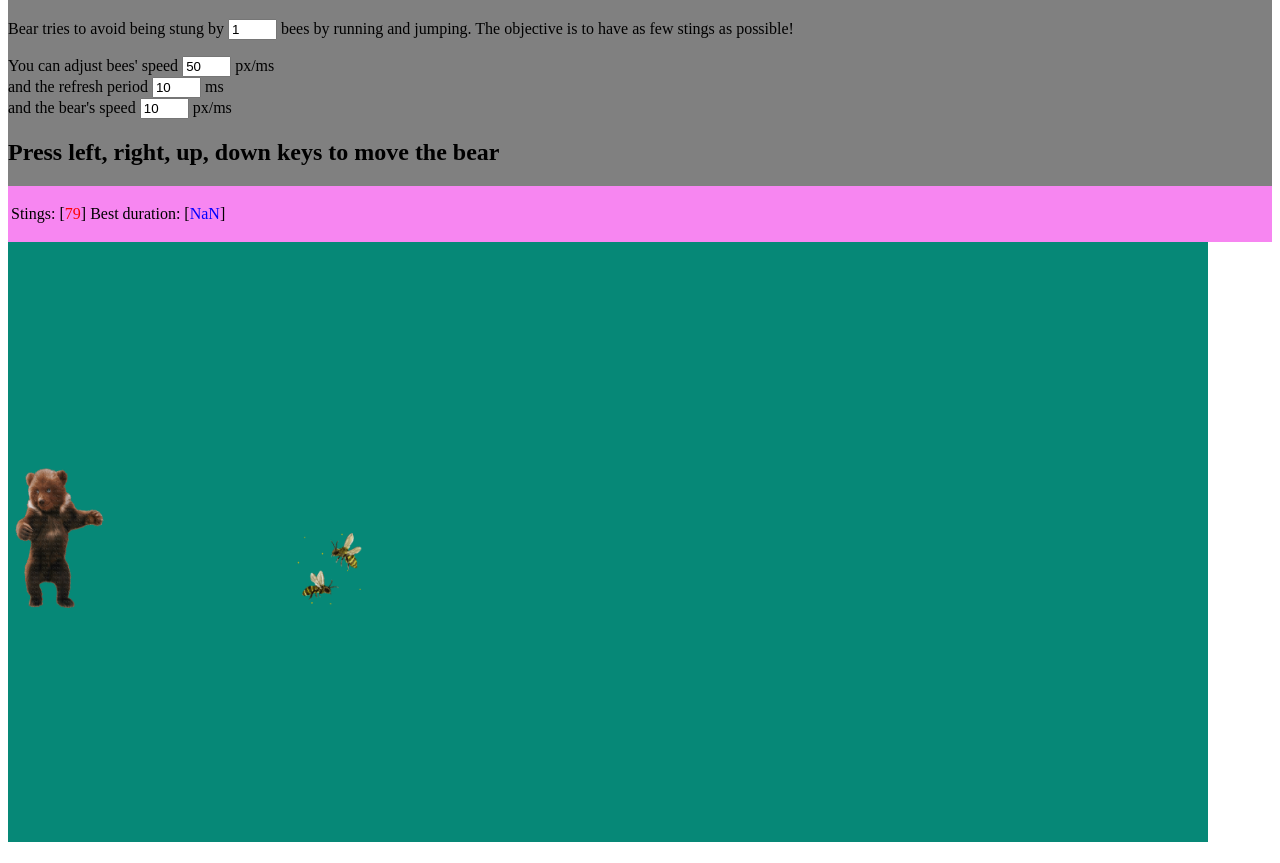
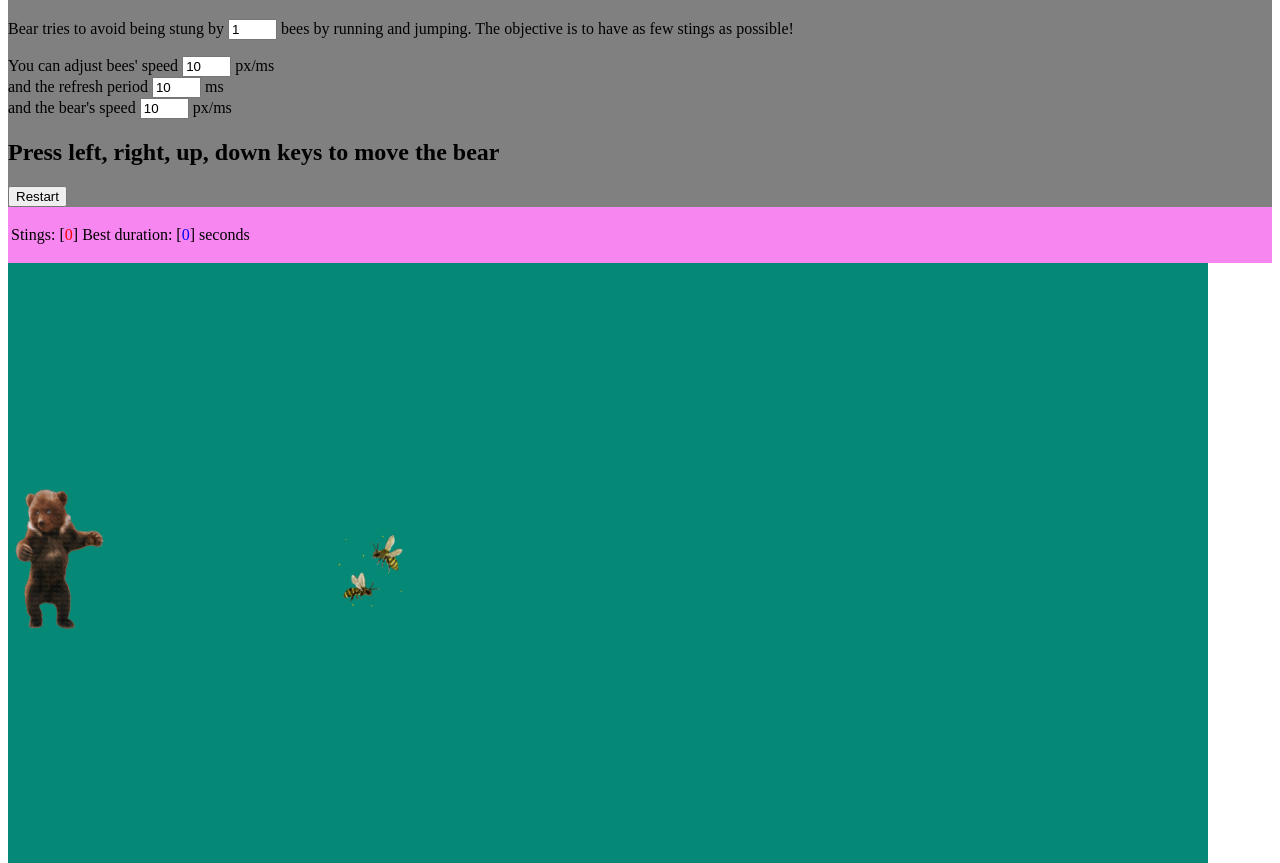
Before and after one commit to BenCoke12/wp-lab-2, a website: page index.html in a window 1280 px wide. Shown: the part 69-932 px from the top of the page. Before the commit the page ends 911 px from the top, so only its background shows below. Drawn offline with Linux system fonts and the light colour scheme.

Commit message:
a hot mess

```diff
--- a/game.js
+++ b/game.js
@@ -40,6 +40,29 @@ function Bear() {
 }
 
 function start() {
+  //clear page bees, stings, duration
+  try {
+    bees;
+    if (bees.length > 0) {
+      //console.log(bees.length);
+      for (let i = 0; i < bees.length; i++) {
+        console.log(bees[i].id);
+        bees[i].remove();
+        //console.log(bees[i].parentElement.nodeName);
+        //bees[i].parentNode.removeChild(bees[i]);
+        //console.log(i);
+        //let beeId = "bee" + i + 1;
+        //let zapper = document.getElementById(beeId);
+        //console.log(zapper.id);
+        //zapper.parentNode.removeChild(zapper);
+      }
+    }
+    console.log("true");
+  } catch (e) {
+    console.log("false");
+  }
+  hits.innerHTML = 0;
+  document.getElementById("duration").innerHTML = 0;
   //create bear
   bear = new Bear();
   //add an event listener to the keypress event
@@ -57,6 +80,10 @@ function start() {
 //Handle keyboard events
 //to move the bear
 function moveBear(e) {
+  //initialise timer
+  if (typeof lastStingTime === "undefined") {
+    lastStingTime = Date();
+  }
   //codes of the four keys
   const KEYUP = 38;
   const KEYDOWN = 40;
@@ -185,15 +212,15 @@ function moveBees() {
 function updateBees() {
   //update loop for game
   //move the bees randomly
-  moveBees();
   //use update period from form
   let period = Number(document.getElementById("periodTimer").value); //modify to control refesh period
   //check for 1000 stings
-  if (hits.innerHTML >= 100) {
+  if (hits.innerHTML >= 1000) {
     alert("Game Over!");
     clearTimeout(updateTimer);
   } else {
     //update the timer for the next move
+    moveBees();
     updateTimer = setTimeout("updateBees()", period);
   }
 }
@@ -206,10 +233,15 @@ function isHit(defender, offender) {
     hits.innerHTML = score; //display the new score
     //calculate longest duration
     let newStingTime = new Date();
-    let thisDuration = newStingTime - lastStingTime;
+    //not sure why this is necessary
+    let thisDuration =
+      (Date.parse(newStingTime) - Date.parse(lastStingTime)) / 1000;
+    //let thisDuration = newStingTime - lastStingTime;
     lastStingTime = newStingTime;
     let longestDuration = Number(duration.innerHTML);
+    //something stops bugs moving if longestDuration isNan?
     if (longestDuration === 0) {
+      //this condition seems covered by the else?
       longestDuration = thisDuration;
     } else {
       if (longestDuration < thisDuration) longestDuration = thisDuration;
@@ -221,19 +253,29 @@ function isHit(defender, offender) {
 function overlap(element1, element2) {
   //consider the two rectangles wrapping the two elements
   //rectangle of the first element
-  left1 = element1.htmlElement.offsetLeft;
-  top1 = element1.htmlElement.offsetTop;
-  right1 = element1.htmlElement.offsetLeft + element1.htmlElement.offsetWidth;
-  bottom1 = element1.htmlElement.offsetTop + element1.htmlElement.offsetHeight;
+  let left1 = element1.htmlElement.offsetLeft;
+  let top1 = element1.htmlElement.offsetTop;
+  let right1 =
+    element1.htmlElement.offsetLeft + element1.htmlElement.offsetWidth;
+  let bottom1 =
+    element1.htmlElement.offsetTop + element1.htmlElement.offsetHeight;
   //rectangle of the second element
-  left2 = element2.htmlElement.offsetLeft; //e2x
-  top2 = element2.htmlElement.offsetTop; //e2y
-  right2 = element2.htmlElement.offsetLeft + element2.htmlElement.offsetWidth;
-  bottom2 = element2.htmlElement.offsetTop + element2.htmlElement.offsetHeight;
+  let left2 = element2.htmlElement.offsetLeft; //e2x
+  let top2 = element2.htmlElement.offsetTop; //e2y
+  let right2 =
+    element2.htmlElement.offsetLeft + element2.htmlElement.offsetWidth;
+  let bottom2 =
+    element2.htmlElement.offsetTop + element2.htmlElement.offsetHeight;
   //calculate the intersection of the two rectangles
-  x_intersect = Math.max(0, Math.min(right1, right2) - Math.max(left1, left2));
-  y_intersect = Math.max(0, Math.min(bottom1, bottom2) - Math.max(top1, top2));
-  intersectArea = x_intersect * y_intersect;
+  let x_intersect = Math.max(
+    0,
+    Math.min(right1, right2) - Math.max(left1, left2)
+  );
+  let y_intersect = Math.max(
+    0,
+    Math.min(bottom1, bottom2) - Math.max(top1, top2)
+  );
+  let intersectArea = x_intersect * y_intersect;
   //if intersection is nil no hit
   if (intersectArea == 0 || isNaN(intersectArea)) {
     return false;
--- a/index.html
+++ b/index.html
@@ -9,9 +9,8 @@
       var bear;
       var bees;
       var updateTimer;
-      //take start time
       //var?
-      lastStingTime = new Date();
+      var lastStingTime;
     </script>
     <script src="game.js"></script>
     <noscript>
@@ -28,7 +27,7 @@
       </p>
       <p>
         You can adjust bees' speed
-        <input type="text" id="speedBees" value="50" size="3" /> px/ms
+        <input type="text" id="speedBees" value="10" size="3" /> px/ms
         <br />
         and the refresh period
         <input type="text" id="periodTimer" value="10" size="3" /> ms
@@ -37,6 +36,7 @@
         <input type="text" id="speedBear" value="10" size="3" /> px/ms
       </p>
       <h2>Press left, right, up, down keys to move the bear</h2>
+      <button type="button" onclick="start();">Restart</button>
     </div>
     <div id="scores">
       <table>
@@ -45,7 +45,7 @@
             <p>Stings: [<span id="hits">0</span>]</p>
           </td>
           <td>
-            <p>Best duration: [<span id="duration">?</span>]</p>
+            <p>Best duration: [<span id="duration">0</span>] seconds</p>
           </td>
         </tr>
       </table>
```
